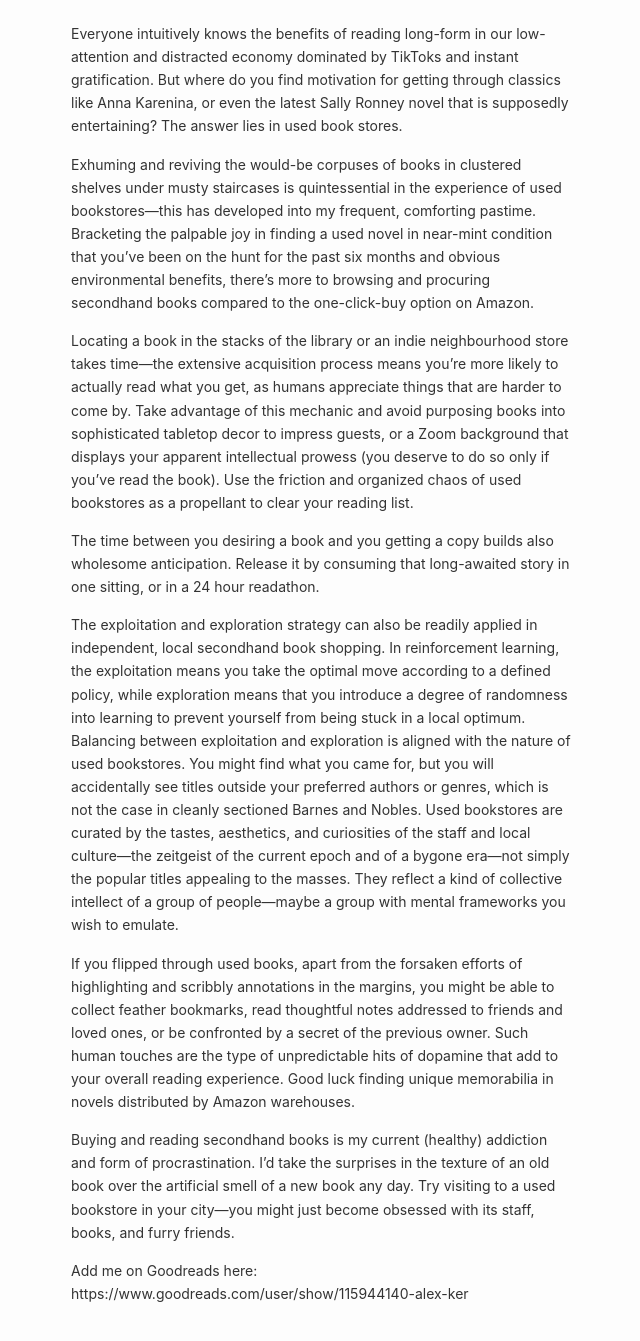
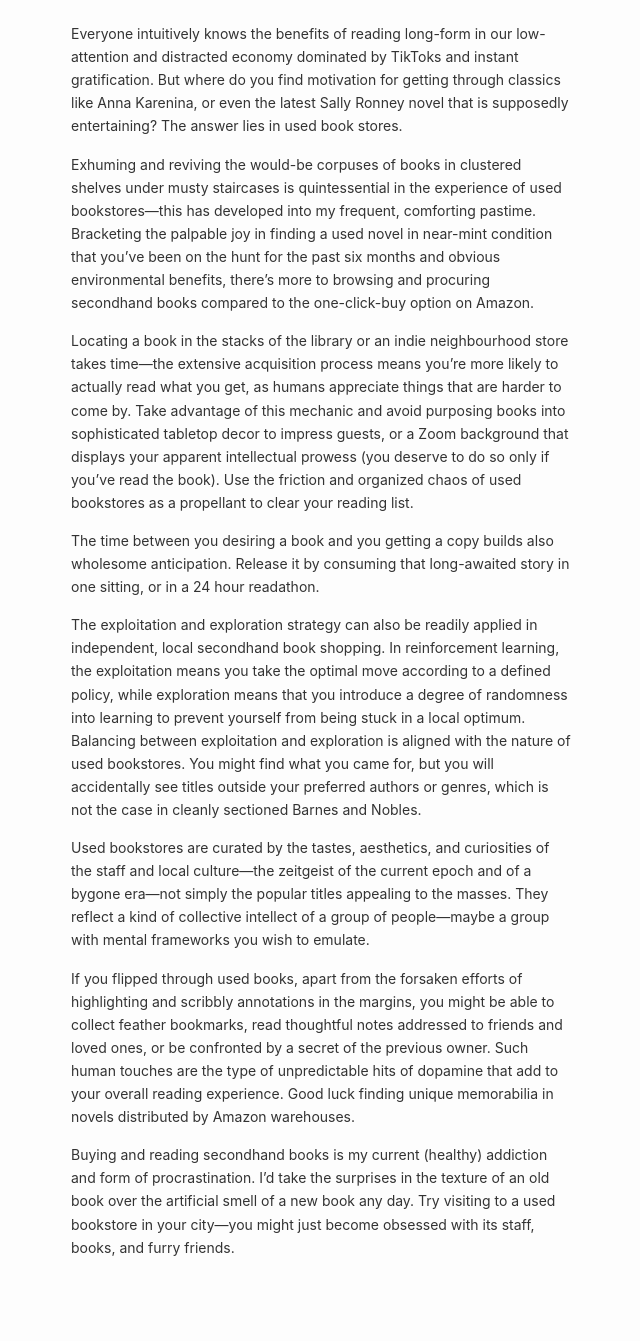
Before and after one commit to AlexKer/alexker.github.io, a Jekyll site: the page built from _posts/2022-10-27-on-reading-more.markdown, in a window 1280 px wide and 1400 px high, scrolled down 215 px. Shown: the top 1341 px of the window, without its empty margins (319-959 px from the left). Built offline with Jekyll 4.4.1, drawn with Linux system fonts in a browser that asks for light colours.

Commit message:
updated reading more post for clarity

```diff
--- a/_posts/2022-10-27-on-reading-more.markdown
+++ b/_posts/2022-10-27-on-reading-more.markdown
@@ -13,10 +13,10 @@ Locating a book in the stacks of the library or an indie neighbourhood store tak
 
 The time between you desiring a book and you getting a copy builds also wholesome anticipation. Release it by consuming that long-awaited story in one sitting, or in a 24 hour readathon.
 
-The exploitation and exploration strategy can also be readily applied in independent, local secondhand book shopping. In reinforcement learning, the exploitation means you take the optimal move according to a defined policy, while exploration means that you introduce a degree of randomness into learning to prevent yourself from being stuck in a local optimum. Balancing between exploitation and exploration is aligned with the nature of used bookstores. You might find what you came for, but you will accidentally see titles outside your preferred authors or genres, which is not the case in cleanly sectioned Barnes and Nobles. Used bookstores are curated by the tastes, aesthetics, and curiosities of the staff and local culture—the zeitgeist of the current epoch and of a bygone era—not simply the popular titles appealing to the masses. They reflect a kind of collective intellect of a group of people—maybe a group with mental frameworks you wish to emulate.
+The exploitation and exploration strategy can also be readily applied in independent, local secondhand book shopping. In reinforcement learning, the exploitation means you take the optimal move according to a defined policy, while exploration means that you introduce a degree of randomness into learning to prevent yourself from being stuck in a local optimum. Balancing between exploitation and exploration is aligned with the nature of used bookstores. You might find what you came for, but you will accidentally see titles outside your preferred authors or genres, which is not the case in cleanly sectioned Barnes and Nobles.
+
+Used bookstores are curated by the tastes, aesthetics, and curiosities of the staff and local culture—the zeitgeist of the current epoch and of a bygone era—not simply the popular titles appealing to the masses. They reflect a kind of collective intellect of a group of people—maybe a group with mental frameworks you wish to emulate.
 
 If you flipped through used books, apart from the forsaken efforts of highlighting and scribbly annotations in the margins, you might be able to collect feather bookmarks, read thoughtful notes addressed to friends and loved ones, or be confronted by a secret of the previous owner. Such human touches are the type of unpredictable hits of dopamine that add to your overall reading experience. Good luck finding unique memorabilia in novels distributed by Amazon warehouses.
 
 Buying and reading secondhand books is my current (healthy) addiction and form of procrastination. I’d take the surprises in the texture of an old book over the artificial smell of a new book any day. Try visiting to a used bookstore in your city—you might just become obsessed with its staff, books, and furry friends.
-
-Add me on Goodreads here: https://www.goodreads.com/user/show/115944140-alex-ker
```
